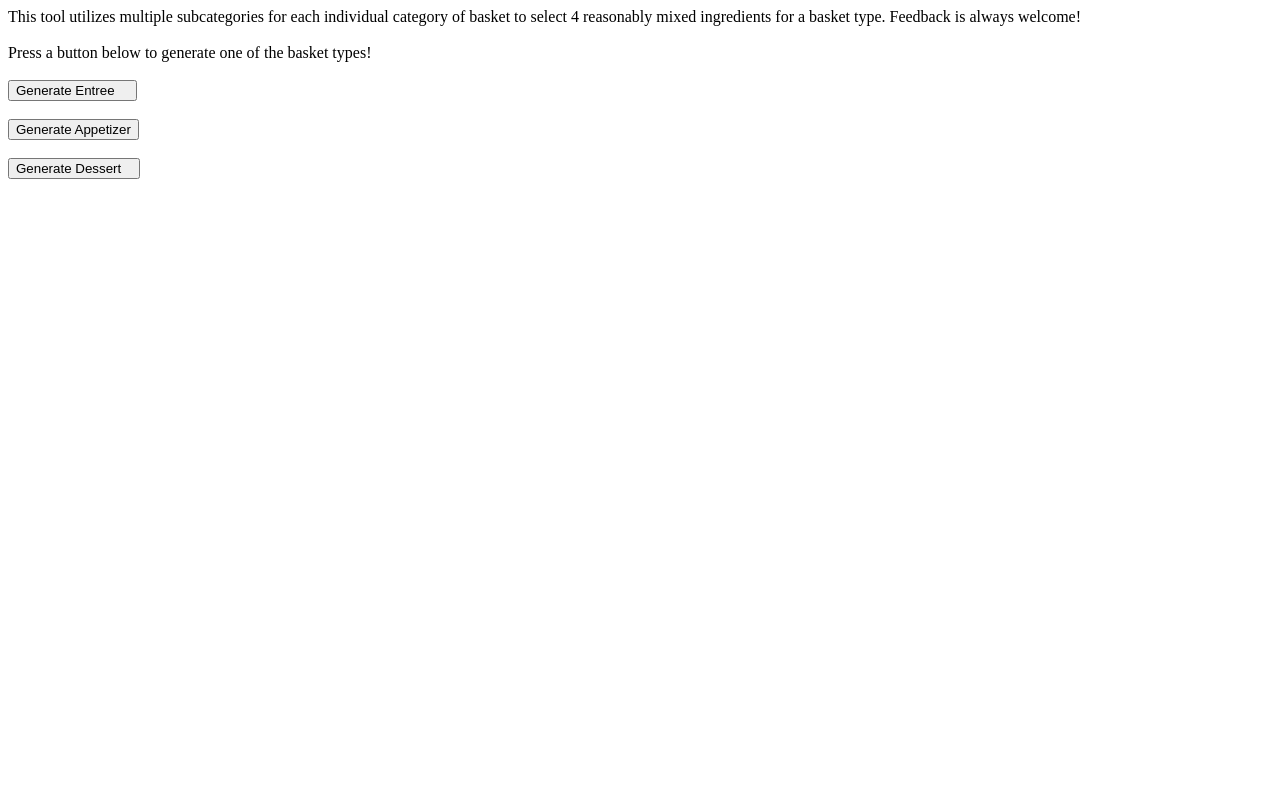
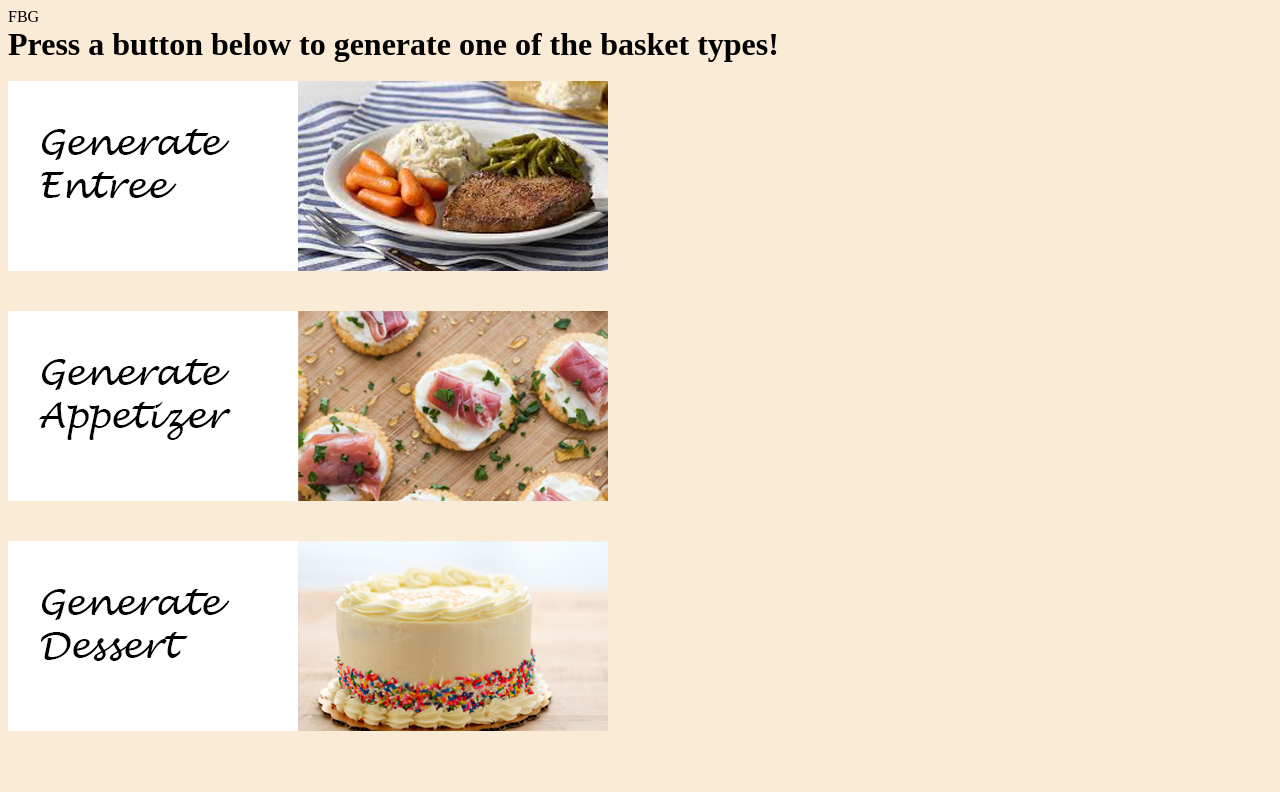
Before and after one commit to sevrdhed/friendshipbasket, a plain HTML site: page index.html in a window 1280 px wide. Drawn offline with Linux system fonts and the light colour scheme.

Commit message:
Updating home page with Rachaels new look and adding images

```diff
--- a/index.html
+++ b/index.html
@@ -1,21 +1,54 @@
-<!DOCTYPE html>
+<!DOCTYPE HTML>
 <html>
   <head>
-<link href="style.css" rel="stylesheet" type="text/css">
-This tool utilizes multiple subcategories for each individual category of basket to select 4 reasonably mixed ingredients for a basket type. Feedback is always welcome!<br><br>
+
+    <meta http-equiv="content-type" content="text/html; charset=UTF-8"!-- Global site tag (gtag.js) - Google Analytics
+    --&amp;amp;gt; &amp;amp;lt;script async=""
+    src="https://www.googletagmanager.com/gtag/js?id=UA-153389202-1>
+
+    <title>FBG</title>
   </head>
-<body>
+  <body link="#0000EE" vlink="#551A8B" text="#000000" bgcolor="#ffffff"
+    alink="#EE0000">
+    <style>
+body {background-color: AntiqueWhite;}
+h1 {color: blue;}
+p {color: red;}
+</style>
+    <div id="instructions"><font face="Constantia"><b><font size="+3">Press
 
-	<div id='instructions'>Press a button below to generate one of the basket types!</div>
+
+            a button below to generate one of the basket types!<br>
+          </font></b></font><br>
+      <div align="center"><font face="Constantia"><b><font size="+3"> </font></b></font></div>
+    </div>
+    <font face="Constantia"><b>
+        <div align="left"><font color="#66ff99"><input alt="ent"
+              src="FBG-Ent.jpg"
+              name="Generate Entree" onclick="returnEntree();" v=""
+              alue="Generate Entree" id="entreeGenerate" width="600"
+              height="190" type="image"></font><br>
+        </div>
         <br>
-<input type='button' id='entreeGenerate' value='Generate Entree    ' onclick = 'returnEntree();'>
-<br><br>
+        <br>
         <div id='entreeDisplay'></div>
-<input type='button' id='appetizerGenerate' value='Generate Appetizer'  onclick = 'returnAppetizer();'>
-<br><br>
+        <div align="left"><input id="appetizerGenerate" value="Generate
+            Appetizer" onclick="returnAppetizer();"
+            src="FBG-App.jpg"
+            alt="app" width="600" height="190" type="image"></div>
+		<br>
+		<br>
 		<div id='appetizerDisplay'></div>
-<input type='button' id='dessertGenerate' value='Generate Dessert   '  onclick = 'returnDessert();'>
-<br><br>
+        <input id="dessertGenerate" value="Generate Dessert "
+          onclick="returnDessert();"
+          src="FBG-DES.jpg"
+          alt="dessert" width="600" height="190" type="image"></b></font><br>
+        <br>
+		<br>
 		<div id='dessertDisplay'></div>
-<script src='scripts.js'></script>
+    <font face="Constantia"><b>
+        <div align="center"><br>
+        </div>
+        <script src="scripts.js"></script> </b></font>
   </body>
+</html>
```
Also changed, not shown: FBG-App.jpg (added), FBG-DES.jpg (added), FBG-Ent.jpg (added). Lines whose indentation alone changed are shown as unchanged.
